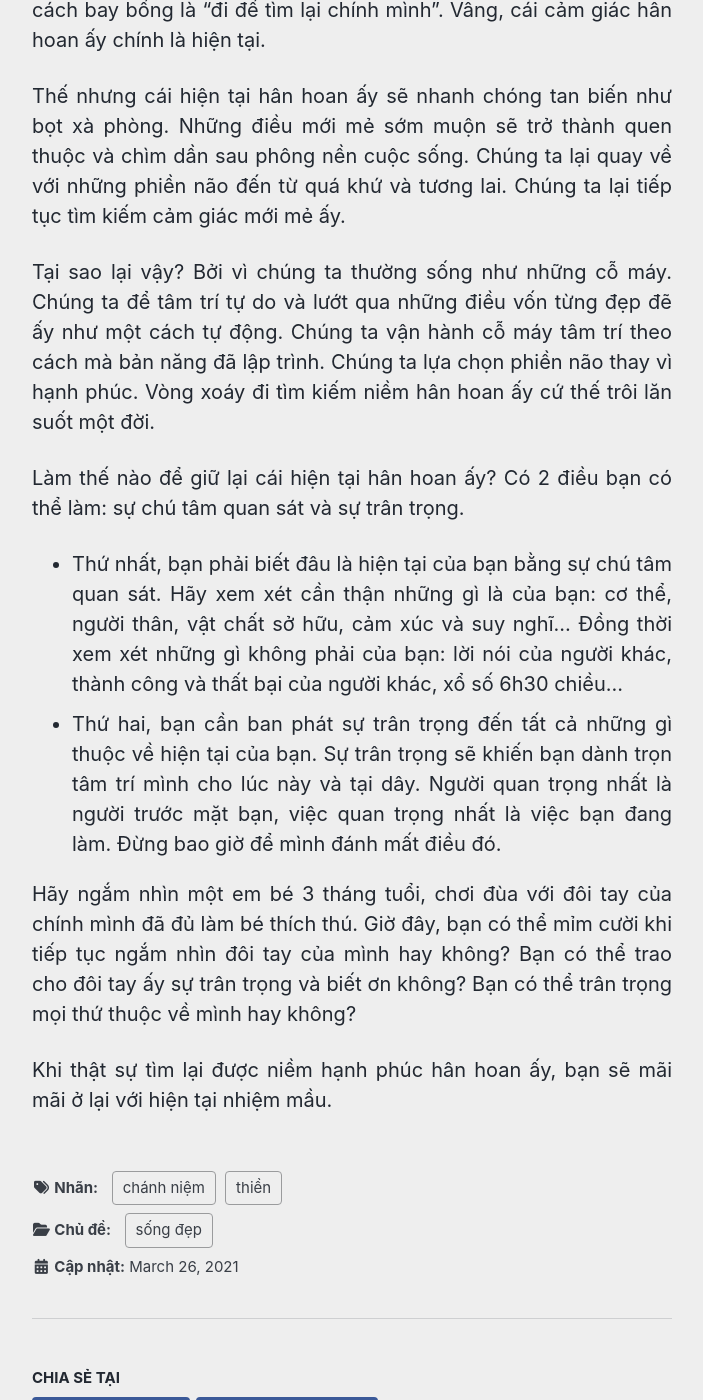
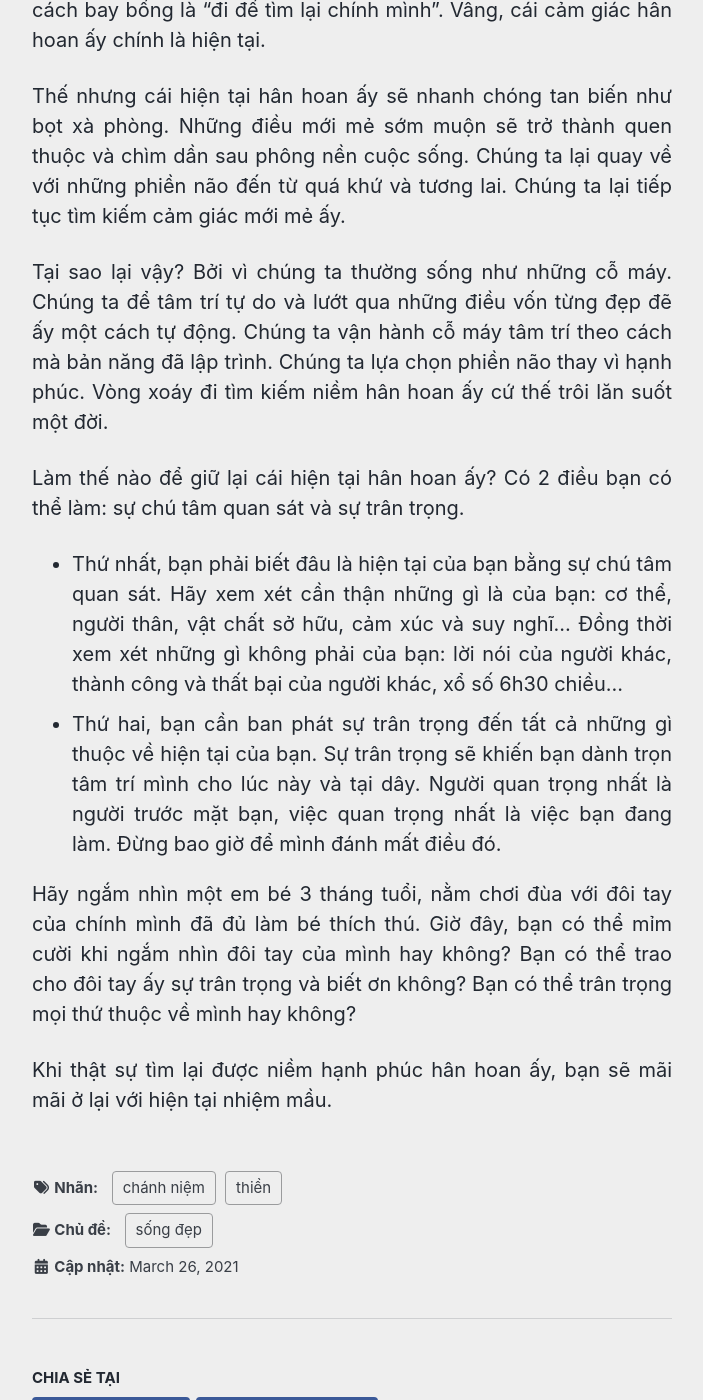
Before and after one commit to twinni7/twinni7.github.io, a Jekyll site: the page built from _posts/song-dep/2021-03-26-di-tim-hien-tai.md, in a window 1280 px wide and 1400 px high, scrolled down 1094 px. Shown: the whole window, without its empty margins (288-991 px from the left). Built offline with Jekyll 4.4.1, drawn with Linux system fonts in a browser that asks for light colours; cached includes are drawn as plain includes; nearby versions of some CDN libraries.

Commit message:
minor wording

```diff
--- a/_posts/song-dep/2021-03-26-di-tim-hien-tai.md
+++ b/_posts/song-dep/2021-03-26-di-tim-hien-tai.md
@@ -28,13 +28,13 @@ Hiện tại là gì? Một cách tự nhiên, chúng ta luôn thấy thích th
 
 Thế nhưng cái hiện tại hân hoan ấy sẽ nhanh chóng tan biến như bọt xà phòng. Những điều mới mẻ sớm muộn sẽ trở thành quen thuộc và chìm dần sau phông nền cuộc sống. Chúng ta lại quay về với những phiền não đến từ quá khứ và tương lai. Chúng ta lại tiếp tục tìm kiếm cảm giác mới mẻ ấy.
 
-Tại sao lại vậy? Bởi vì chúng ta thường sống như những cỗ máy. Chúng ta để tâm trí tự do và lướt qua những điều vốn từng đẹp đẽ ấy như một cách tự động. Chúng ta vận hành cỗ máy tâm trí theo cách mà bản năng đã lập trình. Chúng ta lựa chọn phiền não thay vì hạnh phúc. Vòng xoáy đi tìm kiếm niềm hân hoan ấy cứ thế trôi lăn suốt một đời.
+Tại sao lại vậy? Bởi vì chúng ta thường sống như những cỗ máy. Chúng ta để tâm trí tự do và lướt qua những điều vốn từng đẹp đẽ ấy một cách tự động. Chúng ta vận hành cỗ máy tâm trí theo cách mà bản năng đã lập trình. Chúng ta lựa chọn phiền não thay vì hạnh phúc. Vòng xoáy đi tìm kiếm niềm hân hoan ấy cứ thế trôi lăn suốt một đời.
 
 Làm thế nào để giữ lại cái hiện tại hân hoan ấy? Có 2 điều bạn có thể làm: sự chú tâm quan sát và sự trân trọng.
 
  - Thứ nhất, bạn phải biết đâu là hiện tại của bạn bằng sự chú tâm quan sát. Hãy xem xét cần thận những gì là của bạn: cơ thể, người thân, vật chất sở hữu, cảm xúc và suy nghĩ... Đồng thời xem xét những gì không phải của bạn: lời nói của người khác, thành công và thất bại của người khác, xổ số 6h30 chiều...
  - Thứ hai, bạn cần ban phát sự trân trọng đến tất cả những gì thuộc về hiện tại của bạn. Sự trân trọng sẽ khiến bạn dành trọn tâm trí mình cho lúc này và tại dây. Người quan trọng nhất là người trước mặt bạn, việc quan trọng nhất là việc bạn đang làm. Đừng bao giờ để mình đánh mất điều đó.
 
-Hãy ngắm nhìn một em bé 3 tháng tuổi, chơi đùa với đôi tay của chính mình đã đủ làm bé thích thú. Giờ đây, bạn có thể mỉm cười khi tiếp tục ngắm nhìn đôi tay của mình hay không? Bạn có thể trao cho đôi tay ấy sự trân trọng và biết ơn không? Bạn có thể trân trọng mọi thứ thuộc về mình hay không?
+Hãy ngắm nhìn một em bé 3 tháng tuổi, nằm chơi đùa với đôi tay của chính mình đã đủ làm bé thích thú. Giờ đây, bạn có thể mỉm cười khi ngắm nhìn đôi tay của mình hay không? Bạn có thể trao cho đôi tay ấy sự trân trọng và biết ơn không? Bạn có thể trân trọng mọi thứ thuộc về mình hay không?
 
 Khi thật sự tìm lại được niềm hạnh phúc hân hoan ấy, bạn sẽ mãi mãi ở lại với hiện tại nhiệm mầu.
```
